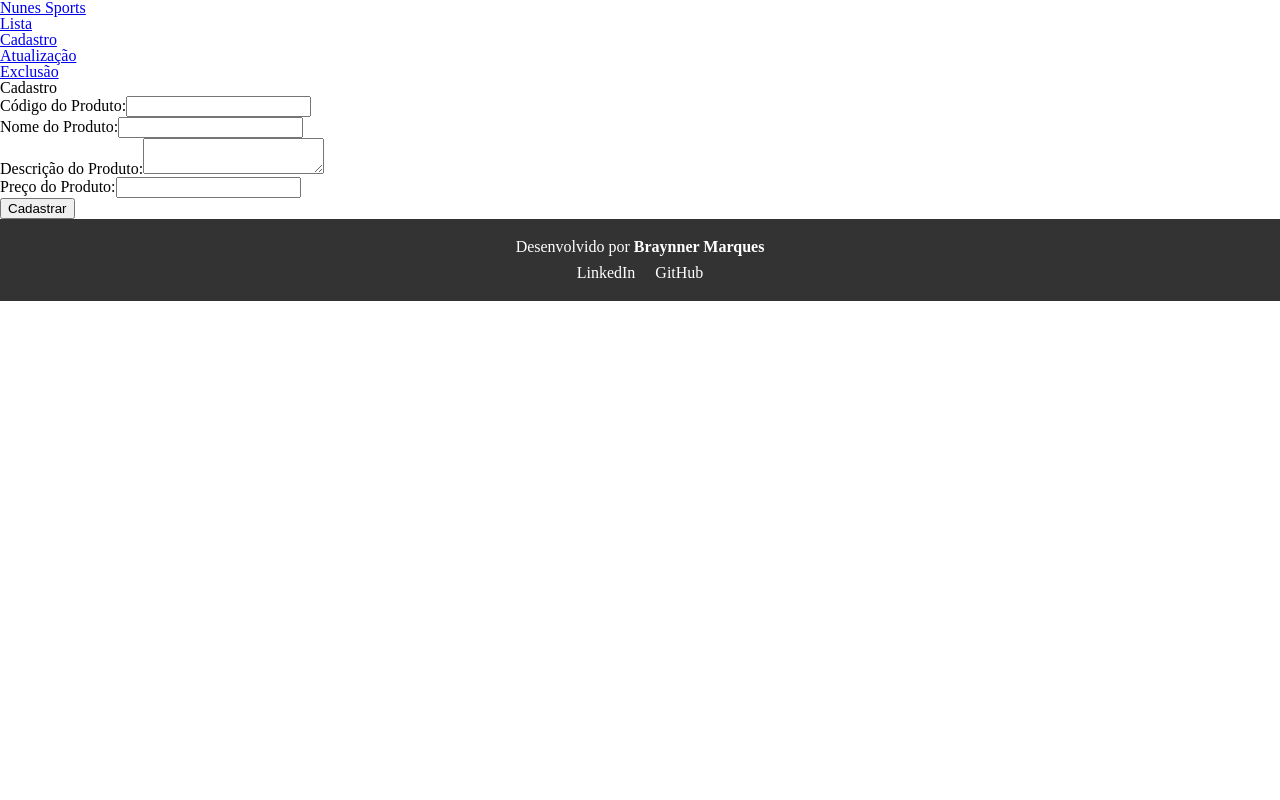
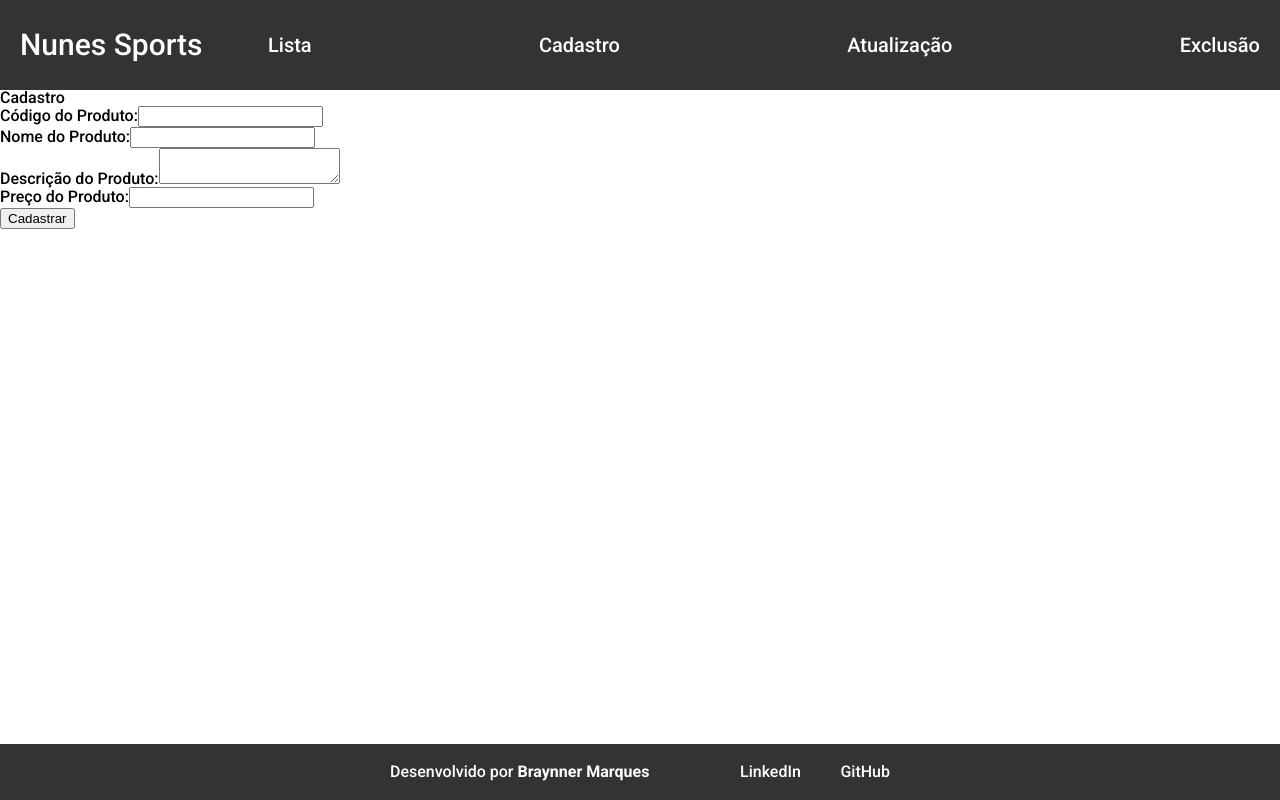
Before and after one commit to BraynnerM/NunesSports, a React (Create React App) app in the folder frontend/: page /new in a window 1280 px wide. Built offline with nearby package versions, Linux system fonts and the light colour scheme.

Commit message:
header e footer estilização finalizada

```diff
--- a/frontend/src/components/footer/index.css
+++ b/frontend/src/components/footer/index.css
@@ -1,26 +1,38 @@
 .footer {
   background-color: #333;
   color: #fff;
-    padding: 20px;
-    text-align: center;
+  padding: 20px 0;
+  display: flex;
+  justify-content: center;
+  align-items: center;
+  position: fixed;
+  bottom: 0;
+  width: 100%;
 }
 
 .footer-content {
-    max-width: 600px;
-    margin: 0 auto;
+  display: flex;
+  justify-content: space-between;
+  width: 100%;
+  max-width: 500px;
+  align-items: center;
 }
 
 .author {
   font-weight: bold;
+  width: 70%;
 }
 
 .social-links {
-    margin-top: 10px;
+
+  width: 30%;
+  display: flex;
+  justify-content: space-between;
+  align-items: center;
 }
 
 .social-links a {
   color: #fff;
-    margin: 0 10px;
   text-decoration: none;
 }
 
--- a/frontend/src/components/header/index.css
+++ b/frontend/src/components/header/index.css
@@ -0,0 +1,37 @@
+.header {
+    background-color: #333;
+     display: flex;
+     justify-content: center;
+     align-items: center;
+     height: 50px;
+     padding: 20px;
+}
+
+.menu-bar{
+    display: flex;
+    justify-content: space-between;
+    max-width: 1440px;
+    width: 100%;
+}
+
+.menu-bar a{
+    text-decoration: none;
+    color: white;
+}
+
+.menu-bar a:hover {
+    text-decoration: underline;
+}
+
+.menu-bar-home{
+    width: 20%;
+    font-size: 30px;
+}
+
+.menu-bar-links {
+    width: 80%;
+    display: flex;
+    justify-content: space-between;
+    align-items: center;
+    font-size: 20px;
+}
--- a/frontend/src/components/header/index.jsx
+++ b/frontend/src/components/header/index.jsx
@@ -1,14 +1,12 @@
 import React from "react";
-import {  Link } from "react-router-dom";
-
+import { Link } from "react-router-dom";
+import "./index.css";
 const Header = () => {
   return (
-    <header>
-
-      <nav>
-
-            <Link to="/">Nunes Sports</Link>
-          <ul>
+    <header className="header">
+      <nav className="menu-bar">
+        <Link className="menu-bar-home" to="/">Nunes Sports</Link>
+        <ul className="menu-bar-links">
           <li>
             <Link to="/list">Lista</Link>
           </li>
@@ -22,7 +20,6 @@ const Header = () => {
             <Link to="/delete">Exclusão</Link>
           </li>
         </ul>
-
       </nav>
     </header>
   );
--- a/frontend/src/index.css
+++ b/frontend/src/index.css
@@ -2,7 +2,7 @@
    v2.0 | 20110126
    License: none (public domain)
 */
-
+@import url('https://fonts.googleapis.com/css2?family=Roboto:wght@300;500;700&display=swap');
 html, body, div, span, applet, object, iframe,
 h1, h2, h3, h4, h5, h6, p, blockquote, pre,
 a, abbr, acronym, address, big, cite, code,
@@ -30,6 +30,7 @@ footer, header, hgroup, menu, nav, section {
 }
 body {
 	line-height: 1;
+	font-family: roboto;
 }
 ol, ul {
 	list-style: none;
```
Lines whose indentation alone changed are shown as unchanged.
